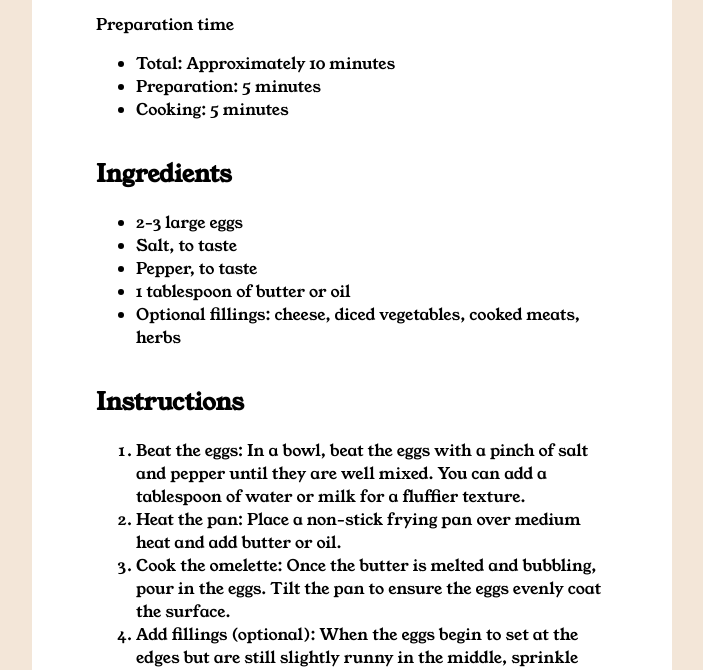
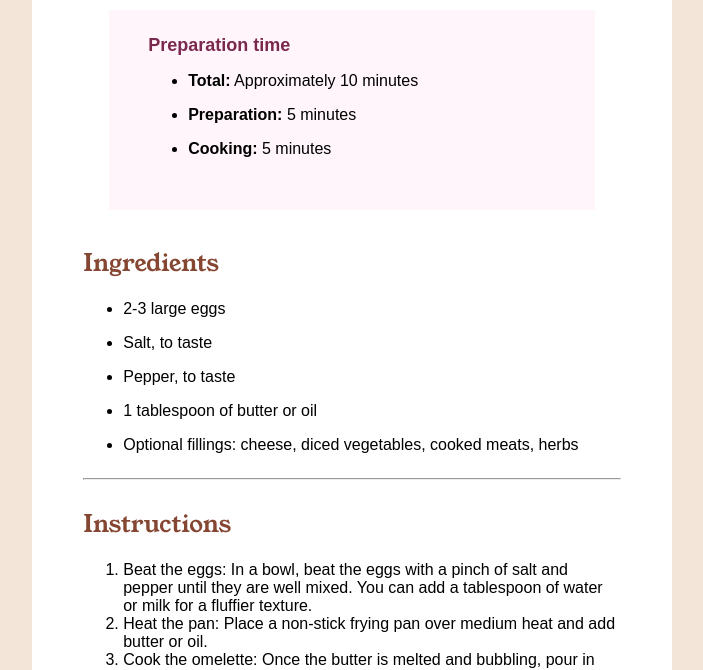
Before and after one commit to Ansh6312/recipe-page-frontend-mentor, a plain HTML site: page index.html in a window 1280 px wide. Shown: the part 403-1073 px from the top of the page, without its empty margins (288-991 px from the left). Drawn offline with Linux system fonts and the light colour scheme.

Commit message:
preparation time styled

```diff
--- a/index.html
+++ b/index.html
@@ -32,12 +32,12 @@
           choice of cheese, vegetables, or meats.
         </p>
 
-        <div>
-          <div>Preparation time</div>
+        <div id="pink">
+          <div id="pinktext"><b>Preparation time</b></div>
           <ul>
-            <li>Total: Approximately 10 minutes</li>
-            <li>Preparation: 5 minutes</li>
-            <li>Cooking: 5 minutes</li>
+            <li><b>Total:</b> Approximately 10 minutes</li>
+            <li><b>Preparation:</b> 5 minutes</li>
+            <li><b>Cooking:</b> 5 minutes</li>
           </ul>
         </div>
       </div>
@@ -55,6 +55,8 @@
           </li>
         </ul>
       </div>
+
+      <div class="flex-item"><hr /></div>
 
       <div class="flex-item">
         <h2>Instructions</h2>
@@ -92,6 +94,8 @@
         </ol>
       </div>
 
+      <div class="flex-item"><hr /></div>
+
       <div class="flex-item">
         <h2>Nutrition</h2>
 
--- a/style.css
+++ b/style.css
@@ -8,10 +8,11 @@ body {
   display: flex;
   justify-content: center;
   align-items: center;
-  font-family: "Young Serif", serif;
   background-color: hsl(30, 54%, 90%);
   font-size: 16px;
   flex-wrap: wrap;
+  font-weight: 100;
+  font-family: "Outfit", sans-serif;
 }
 
 main {
@@ -27,6 +28,39 @@ main {
 }
 
 .flex-item {
-  width: 40vw;
+  width: 42vw;
   height: auto;
 }
+
+h1 {
+  font-family: "Young Serif", serif;
+  font-weight: 400;
+  font-style: normal;
+}
+
+h2 {
+  font-family: "Young Serif", serif;
+  font-weight: 400;
+  font-style: normal;
+  color: hsl(14, 45%, 36%);
+}
+
+#pink {
+  background-color: hsl(330, 100%, 98%);
+  border: 0.5px solid hsl(330, 100%, 98%);
+  margin: 2vh 2vw;
+  padding: 3vh 3vw;
+  height: 25vh;
+}
+
+#pinktext {
+  color: hsl(332, 51%, 32%);
+  font-size: 18px;
+  width: 100%;
+}
+
+ul {
+  display: flex;
+  flex-direction: column;
+  gap: 2vh;
+}
```
